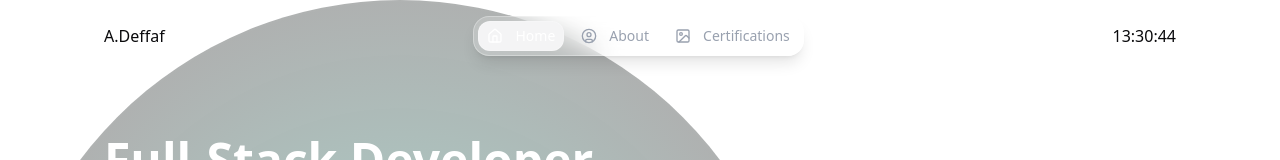
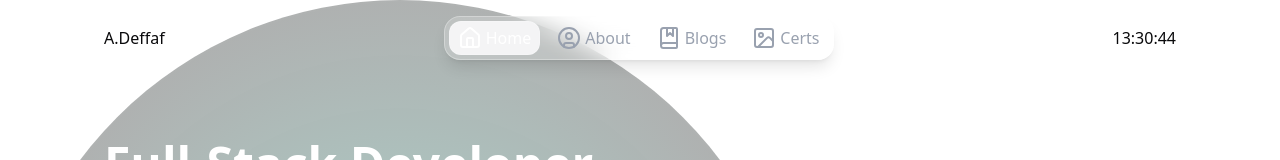
Before and after one commit to Abderrahmane-Deffaf/Abderrahmane-Deffaf, a Next.js app: page / in a window 1280 px wide. Shown: the top 160 px of the page. Built offline with nearby package versions, Linux system fonts and the light colour scheme; no server answers; the database is empty.

Commit message:
updaing the cv

```diff
--- a/src/components/common/nav-bar/main-bar.tsx
+++ b/src/components/common/nav-bar/main-bar.tsx
@@ -1,13 +1,6 @@
 import { BookMarked, CircleUser, House, Image } from "lucide-react";
 import NavItem from "./nav-item";
-/*
-{
-    name: "blogs",
-    href: "/blogs",
-    icon: BookMarked,
-    slug: "blogs",
-  },
-*/
+
 const links = [
   {
     name: "Home",
@@ -21,9 +14,14 @@ const links = [
     icon: CircleUser,
     slug: "about",
   },
-
   {
-    name: "Certifications",
+    name: "blogs",
+    href: "/blogs",
+    icon: BookMarked,
+    slug: "blogs",
+  },
+  {
+    name: "Certs",
     href: "/certs",
     icon: Image,
     slug: "certs",
@@ -43,7 +41,7 @@ export default function MainBar() {
           name={link.name}
           key={link.href}
         >
-          <link.icon size={16}></link.icon>
+          <link.icon></link.icon>
         </NavItem>
       ))}
     </div>
--- a/src/components/common/nav-bar/nav-item.tsx
+++ b/src/components/common/nav-bar/nav-item.tsx
@@ -20,7 +20,7 @@ export default function NavItem({
   return (
     <Link
       className={clsx(
-        "py-1 px-2 rounded-[0.75rem] hover:bg-muted hover:text-white border-transparent hover:border-white/20 border-1 flex items-center gap-3 ",
+        "py-1 px-2 rounded-[0.75rem] hover:bg-muted hover:text-white border-transparent hover:border-white/20 border-1 flex items-center gap-1 ",
         {
           "text-white bg-muted border-1 border-white/20": isActive,
           "text-gray-400": !isActive,
@@ -30,7 +30,7 @@ export default function NavItem({
       href={href}
     >
       {children}
-      <span className=" capitalize text-sm hidden lg:block">{name}</span>
+      <span className=" capitalize hidden lg:block">{name}</span>
     </Link>
   );
 }
```
Also changed, not shown: 1 other file (tests, documents, lock files or other folders).
